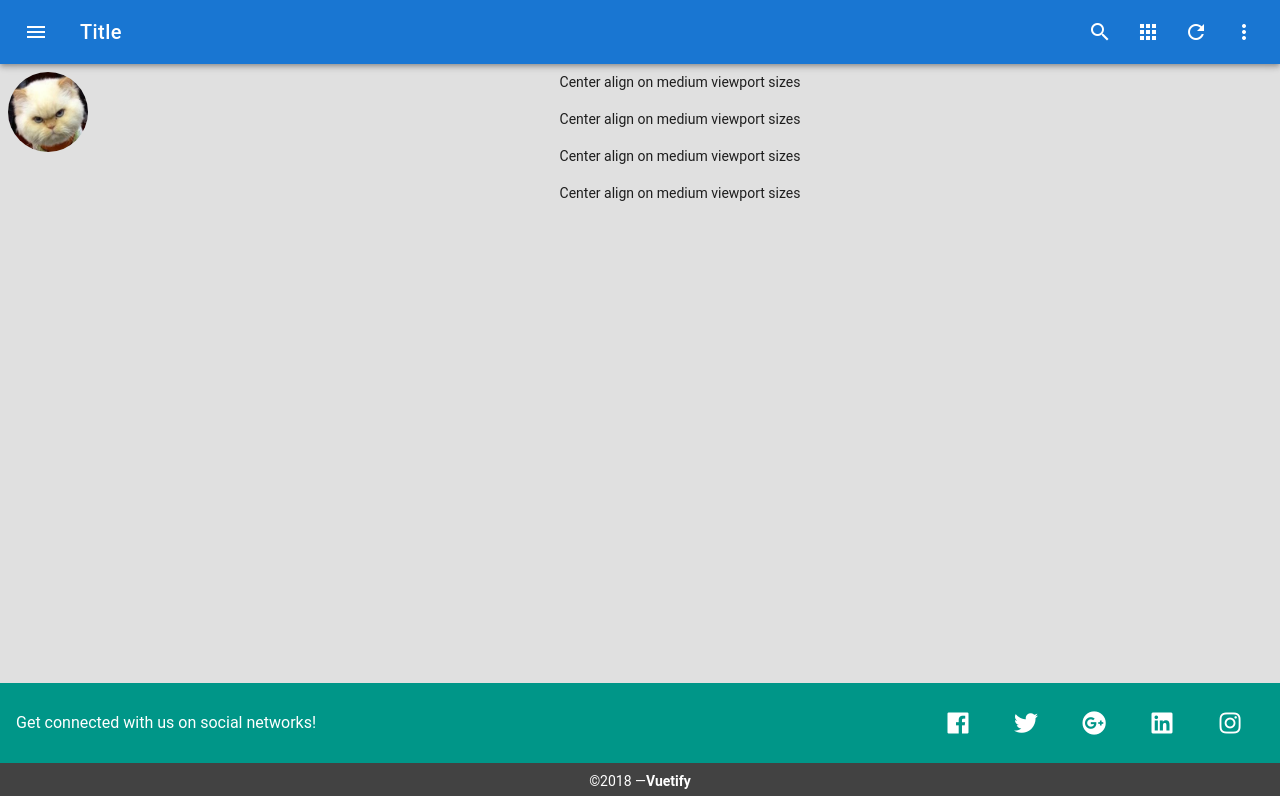
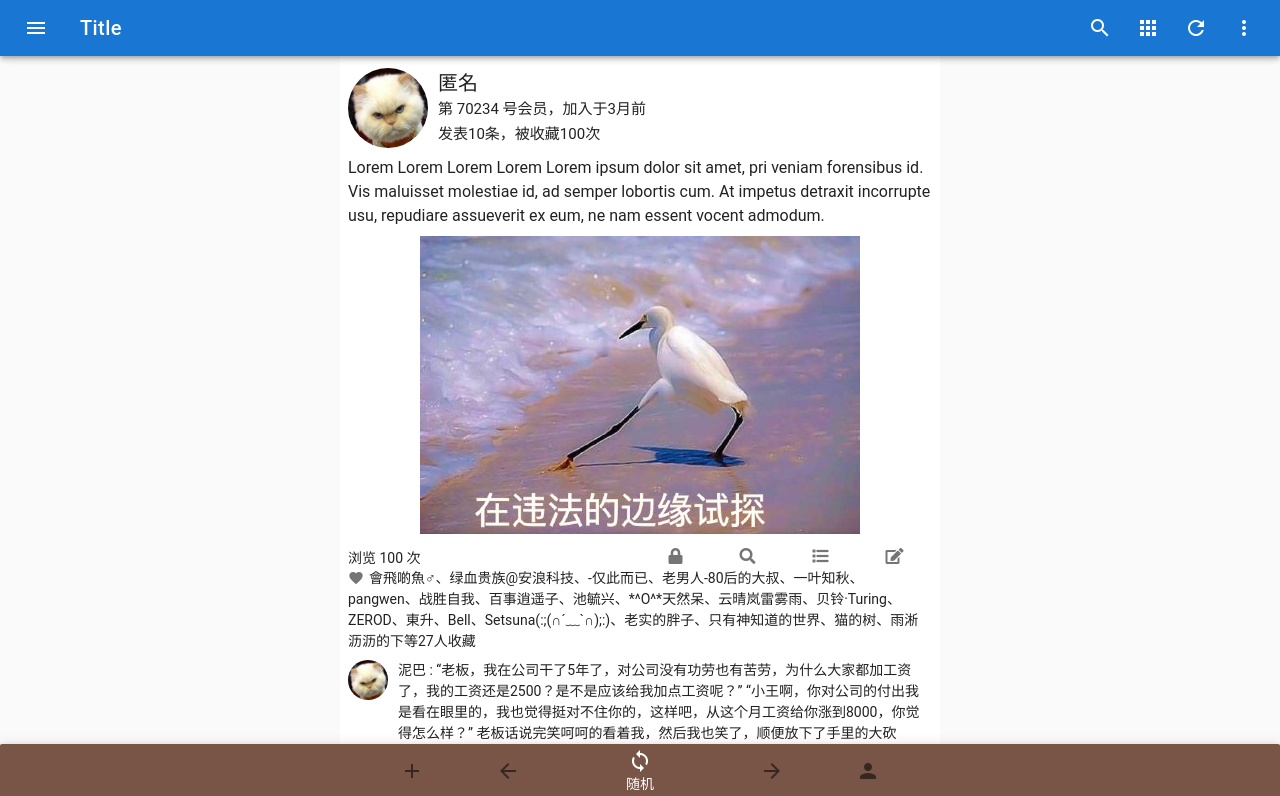
Before and after one commit to luchenqun/chicken-soup, a Vue app: page / in a window 1280 px wide. Shown: the top 796 px of the page. Built offline with nearby package versions, Linux system fonts and the light colour scheme.

Commit message:
完成主页HTML设计

```diff
--- a/src/App.vue
+++ b/src/App.vue
@@ -1,6 +1,6 @@
 <template>
   <v-app id="app">
-    <v-toolbar dark color="primary">
+    <v-toolbar dark color="primary" id="js-toolbar" height="56">
       <v-toolbar-side-icon></v-toolbar-side-icon>
       <v-toolbar-title class="white--text">Title</v-toolbar-title>
       <v-spacer></v-spacer>
@@ -18,48 +18,174 @@
       </v-btn>
     </v-toolbar>
 
-    <v-content style="background-color:#E0E0E0;">
-      <v-container fluid style="padding:8px;">
-        <v-content style="height:80px;">
+    <v-content style="background-color:#fff;margin: auto;">
+      <v-content style="max-width:600px;margin:60px 0px;">
+        <v-container fluid style="padding:8px 8px 0px 8px;">
+          <v-content page style="height:80px;margin: auto;">
             <div style="width:80px;height:80px;float:left">
               <v-avatar size="80" color="grey lighten-4">
                 <img src="./assets/avatar.jpg" alt="avatar">
               </v-avatar>
             </div>
-          <div style="margin-left:80px;height:80px;">
-            <p class="text-md-center">Center align on medium viewport sizes</p>
-            <p class="text-md-center">Center align on medium viewport sizes</p>
-            <p class="text-md-center">Center align on medium viewport sizes</p>
-            <p class="text-md-center">Center align on medium viewport sizes</p>
+            <div style="margin-left:90px;height:80px;">
+              <v-content fluid>
+                <v-layout row wrap>
+                  <v-flex xs12 style="height:30px;">
+                    <p class="text-sm-left" style="font-size:20px;">匿名</p>
+                  </v-flex>
+                  <v-flex xs12 style="height:25px;">
+                    <p class="text-sm-left" style="font-size:15px;">第 70234 号会员，加入于3月前</p>
+                  </v-flex>
+                  <v-flex xs12 style="height:25px;">
+                    <p class="text-sm-left" style="font-size:15px;">发表10条，被收藏100次</p>
+                  </v-flex>
+                </v-layout>
+              </v-content>
             </div>
           </v-content>
         </v-container>
+        <v-container fluid style="padding:8px 8px 0px 8px;;">
+          <span class="subheading">Lorem Lorem Lorem Lorem Lorem ipsum dolor sit amet, pri veniam forensibus id. Vis maluisset molestiae id, ad semper lobortis cum. At impetus detraxit incorrupte usu, repudiare assueverit ex eum, ne nam essent vocent admodum.</span>
+        </v-container>
+        <v-container fluid style="padding:8px 8px 0px 8px;text-align: center;" v-if="true">
+          <img src="./assets/t.jpg" style="max-width: 100%;height: auto;" />
+        </v-container>
+        <v-container fluid style="padding:8px 8px 0px 8px;height:25px">
+          <v-layout row wrap>
+            <v-flex xs3>
+              <p class="text-sm-left">浏览 100 次</p>
+            </v-flex>
+            <v-flex xs3>
+            </v-flex>
+            <v-flex xs6>
+              <v-layout align-center justify-space-around>
+                <v-icon small>fas fa-lock</v-icon>
+                <v-icon small>fas fa-search</v-icon>
+                <v-icon small>fas fa-list</v-icon>
+                <v-icon small>fas fa-edit</v-icon>
+              </v-layout>
+            </v-flex>
+          </v-layout>
+        </v-container>
+        <v-container fluid style="padding:3px 8px 0px 8px;">
+          <p class="text-sm-left" style="margin:0px">
+            <v-icon small style="margin:0px 5px 0px 0px">favorite</v-icon>會飛啲魚♂、绿血贵族@安浪科技、-仅此而已、老男人-80后的大叔、一叶知秋、pangwen、战胜自我、百事逍遥子、池毓兴、*^O^*天然呆、云晴岚雷雾雨、贝铃·Turing、ZEROD、東升、Bell、Setsuna(:;(∩´﹏`∩);:)、老实的胖子、只有神知道的世界、猫的树、雨淅沥沥的下等27人收藏</p>
+        </v-container>
+        <v-container fluid style="padding:0px 8px 0px 0px;">
+          <v-container fluid style="padding:8px 8px 0px 8px;">
+            <v-content page style="margin: 0px;">
+              <div style="width:40px;height:40px;float:left">
+                <v-avatar size="40" color="grey lighten-4">
+                  <img src="./assets/avatar.jpg" alt="avatar">
+                </v-avatar>
+              </div>
+              <div style="margin-left:50px;">
+                <p class="text-sm-left" style="margin:0px">泥巴 : “老板，我在公司干了5年了，对公司没有功劳也有苦劳，为什么大家都加工资了，我的工资还是2500？是不是应该给我加点工资呢？” “小王啊，你对公司的付出我是看在眼里的，我也觉得挺对不住你的，这样吧，从这个月工资给你涨到8000，你觉得怎么样？” 老板话说完笑呵呵的看着我，然后我也笑了，顺便放下了手里的大砍刀。</p>
+                <p style="margin-bottom:5px">前天 19点39分</p>
+              </div>
             </v-content>
-    <v-footer dark height="auto">
-      <v-card class="flex" flat tile>
-        <v-card-title class="teal">
-          <strong class="subheading">Get connected with us on social networks!</strong>
-          <v-spacer></v-spacer>
-          <v-btn v-for="icon in icons" :key="icon" class="mx-3" dark icon>
-            <v-icon size="24px">{{ icon }}</v-icon>
+            <v-content page style="margin: 0px;">
+              <div style="width:40px;height:40px;float:left">
+                <v-avatar size="40" color="grey lighten-4">
+                  <img src="./assets/t.jpg" alt="avatar">
+                </v-avatar>
+              </div>
+              <div style="margin-left:50px;">
+                <p class="text-sm-left" style="margin:0px">會飛啲魚♂ : 天天的不好好上班，净看这些洗脑的段子，告诉我哪里看的，我也要看</p>
+                <p style="margin-bottom:5px">今天 12点30分</p>
+              </div>
+            </v-content>
+          </v-container>
+          <v-container fluid>
+            <v-divider></v-divider>
+            <v-textarea color="teal" clearable hide-details maxlength="120">
+              <div slot="label">评论</div>
+            </v-textarea>
+            <v-layout row wrap style="margin-top:6px;">
+              <v-flex xs6>
+                <v-btn flat icon color="primary" style="margin-top:0px;margin-left:0px;">
+                  <v-icon>sentiment_satisfied_alt</v-icon>
                 </v-btn>
-        </v-card-title>
-        <v-card-actions class="grey darken-3 justify-center">
-          &copy;2018 —
-          <strong>Vuetify</strong>
-        </v-card-actions>
+              </v-flex>
+              <v-flex xs6>
+                <v-btn small color="primary" style="margin:5px 0px 0px 0px;float:right">
+                  发送
+                </v-btn>
+              </v-flex>
+            </v-layout>
+          </v-container>
+        </v-container>
+      </v-content>
+    </v-content>
+
+    <v-card height="56px" id="js-main-btn">
+      <v-bottom-nav :active.sync="bottomNav" :color="color" :value="true" absolute shift>
+        <v-btn dark>
+          <span>新增</span>
+          <v-icon>add</v-icon>
+        </v-btn>
+        <v-btn dark>
+          <span>上一条</span>
+          <v-icon>arrow_back</v-icon>
+        </v-btn>
+        <v-btn dark>
+          <span>随机</span>
+          <v-icon>sync</v-icon>
+        </v-btn>
+        <v-btn dark>
+          <span>下一条</span>
+          <v-icon>arrow_forward</v-icon>
+        </v-btn>
+        <v-btn dark>
+          <span>我的</span>
+          <v-icon>person</v-icon>
+        </v-btn>
+      </v-bottom-nav>
     </v-card>
-    </v-footer>
+
   </v-app>
 </template>
 
 <script>
 export default {
   data: () => ({
-    icons: ["fab fa-facebook", "fab fa-twitter", "fab fa-google-plus", "fab fa-linkedin", "fab fa-instagram"]
-  })
+    icons: ["fab fa-facebook", "fab fa-twitter", "fab fa-google-plus", "fab fa-linkedin", "fab fa-instagram"],
+    favorites: ["一米阳光", "别说你怎么样。", "荒梦", "大梦平生", "浥轻尘", "砥砺前行", "　int♝＝0；", "*^O^*天然呆", "云晴岚雷雾雨", "Th.D", "宿州网站建设", "开心就好", "欲。", "不想翻身的咸鱼", "简森", "☞逸光惜晨☜"],
+    praises: ["阿毛", "會飛啲魚♂", "-仅此而已", "人走茶易凉°C", "青木", "园来有你", "一叶知秋", "我不是漫游", "钟钟", "百事逍遥子", "砥砺前行", "好名字能让人印象深刻", "池毓兴", "*^O^*天然呆", "云晴岚雷雾雨", "茴香味老中医", "光属性宅男", "只有神知道的世界", "来年秋风起"],
+    bottomNav: 2
+  }),
+  computed: {
+    color() {
+      switch (this.bottomNav) {
+        case 0:
+          return "blue-grey";
+        case 1:
+          return "teal";
+        case 2:
+          return "brown";
+        case 3:
+          return "indigo";
+        case 4:
+          return "indigo";
+      }
+    }
+  }
 };
 </script>
 
 <style>
+#js-toolbar {
+  position: fixed;
+  z-index: 100;
+  left: 0;
+  top: 0;
+}
+
+#js-main-btn {
+  width: 100%;
+  z-index: 200;
+  position: fixed;
+  width: 100%;
+  bottom: 0;
+}
 </style>
```
Also changed, not shown: src/assets/t.jpg (added). Lines whose indentation alone changed are shown as unchanged.
